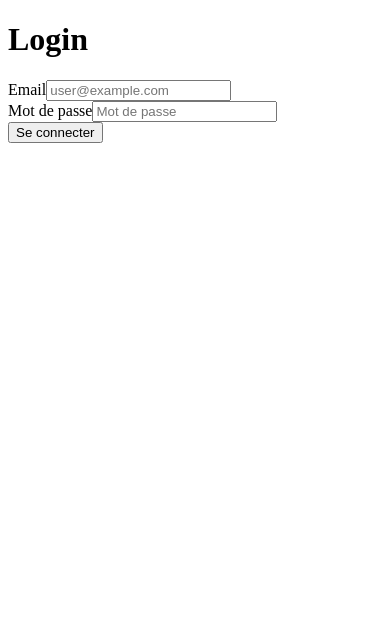
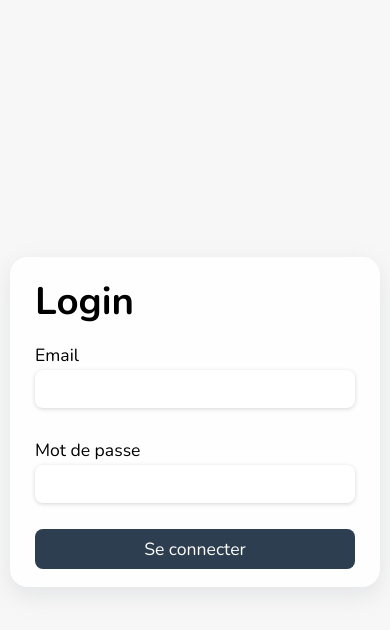
Before and after one commit to cpatigny/memory, a React (Create React App) app: page /login in a window 390 px wide. Shown: the top 630 px of the page. Built offline with nearby package versions, Linux system fonts and the light colour scheme; no server answers.

Commit message:
admin styles

```diff
--- a/public/index.html
+++ b/public/index.html
@@ -24,6 +24,9 @@
       work correctly both with client-side routing and a non-root public URL.
       Learn how to configure a non-root public URL by running `npm run build`.
     -->
+    <link rel="preconnect" href="https://fonts.googleapis.com">
+    <link rel="preconnect" href="https://fonts.gstatic.com" crossorigin>
+    <link href="https://fonts.googleapis.com/css2?family=Nunito:wght@400;700&display=swap" rel="stylesheet">
     <link rel="stylesheet" href="https://fonts.googleapis.com/css2?family=Material+Symbols+Rounded:opsz,wght,FILL,GRAD@48,400,0,0" />
     <title>React App</title>
   </head>
--- a/src/index.scss
+++ b/src/index.scss
@@ -0,0 +1,109 @@
+html, body, #root {
+  height: 100%;
+}
+
+body {
+  margin: 0;
+  background-color: #F7F7F7;
+  font-family: 'Nunito', sans-serif;
+}
+
+p, a, label, input, button, div, small, textarea, input, select {
+  font-family: 'Nunito', sans-serif;
+}
+
+h2, h3, h4, h5, h6 {
+  color: #313746;
+  font-family: 'Nunito', sans-serif;
+}
+
+h1 {
+  font-size: 3.05rem;
+}
+
+h2 {
+  font-size: 2.44rem;
+}
+
+h3 {
+  font-size: 1.95rem;
+}
+
+button {
+  font-size: 1.1rem;
+  cursor: pointer;
+}
+
+.container {
+  padding: 5px 55px;
+  margin: 0 auto;
+  max-width: 800px;
+}
+
+/* form */
+
+form input:not([type="file"]),
+form button,
+form textarea {
+  box-sizing: border-box;
+  outline: none;
+  border: 1px solid #e9e9e9;
+  border-radius: 8px;
+  padding: 8px 10px;
+}
+
+form input:focus,
+form button:focus,
+form textarea:focus {
+  border-color: #2C3E50;
+}
+
+form select {
+  font-size: 1.1rem;
+  padding: 4px 6px;
+  border: 1px solid #e9e9e9;
+  border-radius: 6px;
+}
+
+form input,
+form textarea {
+  font-size: 1rem;
+  width: 100%;
+}
+
+form label {
+  font-size: 1.1rem;
+  display: block;
+  margin: 12px 0 3px;
+}
+
+form > button {
+  border: none;
+  width: 100%;
+  margin-top: 12px;
+  color: #fff;
+  background-color: #2C3E50;
+}
+
+form input::placeholder,
+form textarea::placeholder {
+  color: rgba(255, 255, 255, 0.5);
+}
+
+@media all and (max-width: 1024px) {
+  .container {
+    max-width: 700px;
+  }
+}
+
+@media all and (max-width: 500px) {
+  .container {
+    padding: 5px 35px;
+  }
+}
+
+@media all and (max-width: 400px) {
+  .container {
+    padding: 5px 25px;
+  }
+}
--- a/src/pages/admin/Admin.js
+++ b/src/pages/admin/Admin.js
@@ -85,6 +85,7 @@ const Admin = () => {
 
         setImageName(false);
         setPreviewImageSrc(false);
+        fileInputRef.current.value = '';
       })
       .catch(error => {
         console.error(error);
@@ -95,7 +96,7 @@ const Admin = () => {
   if (user === false) return <Navigate to='/login' />;
 
   return (
-    <div className='admin'>
+    <div className='admin container'>
       <header>
         <h1>Admin</h1>
         <button className='sign-out' onClick={handleSignOut}>Déconnexion</button>
@@ -115,8 +116,10 @@ const Admin = () => {
           </div>
         }
 
-        <button className='btn-primary'>Ajouter une image</button>
+        <button>Ajouter une image</button>
       </form>
+
+      <h2>Liste des images</h2>
 
       <div className='images'>
         { Object.keys(imagesSrc).length === 0 &&
--- a/src/pages/admin/Admin.scss
+++ b/src/pages/admin/Admin.scss
@@ -1,10 +1,40 @@
 .admin {
+
+  header {
+    display: flex;
+    align-items: center;
+
+    .sign-out {
+      margin-left: 12px;
+      background-color: #2C3E50;
+      color: #fff;
+      border-radius: 8px;
+      padding: 5px 10px;
+      border: none;
+    }
+  }
+
+  form {
+    .image-preview {
+      margin-top: 10px;
+
+      img {
+        width: 200px;
+      }
+    }
+
+    button {
+      width: auto;
+    }
+  }
+
   .images {
     display: flex;
     flex-wrap: wrap;
 
     .image-container {
       width: 200px;
+      margin: 0 4px;
       position: relative;
 
       img {
--- a/src/pages/login/Login.js
+++ b/src/pages/login/Login.js
@@ -3,6 +3,8 @@ import { getAuth, signInWithEmailAndPassword } from 'firebase/auth';
 import { UserContext } from '../../providers/UserProvider';
 
 import { Navigate, useNavigate } from 'react-router-dom';
+
+import './Login.scss';
 
 const Login = () => {
 
--- /dev/null
+++ b/src/pages/login/Login.scss
@@ -0,0 +1,55 @@
+.login {
+  position: fixed;
+  top: 0;
+  bottom: 0;
+  left: 0;
+  right: 0;
+  box-sizing: border-box;
+  overflow-x: hidden;
+  overflow-y: auto;
+  z-index: 10;
+  display: flex;
+  align-items: center;
+  justify-content: center;
+  padding: 20px;
+
+  .container {
+    border-radius: 18px;
+    max-width: 380px;
+    width: 100%;
+    box-sizing: border-box;
+    padding: 18px 25px;
+    box-shadow: rgba(149, 157, 165, 0.2) 0px 8px 24px;
+    background-color: #fefefe;
+    border-radius: 18px;
+
+    h1 {
+      font-size: 2.4rem;
+      margin: 0 0 15px;
+    }
+
+    form input {
+      padding: 8px 10px;
+      border-radius: 8px;
+      color: var(--main-text-color);
+      margin-bottom: 18px;
+      border: none;
+      box-shadow: rgba(0, 0, 0, 0.16) 0px 1px 4px;
+    }
+
+    form > button {
+      border-radius: 8px;
+      padding: 8px 6px;
+      display: block;
+      margin-top: 8px;
+      border: none;
+      color: #fff;
+    }
+  }
+}
+
+@media all and (max-width: 425px) {
+  .login {
+    padding: 10px;
+  }
+}
```
